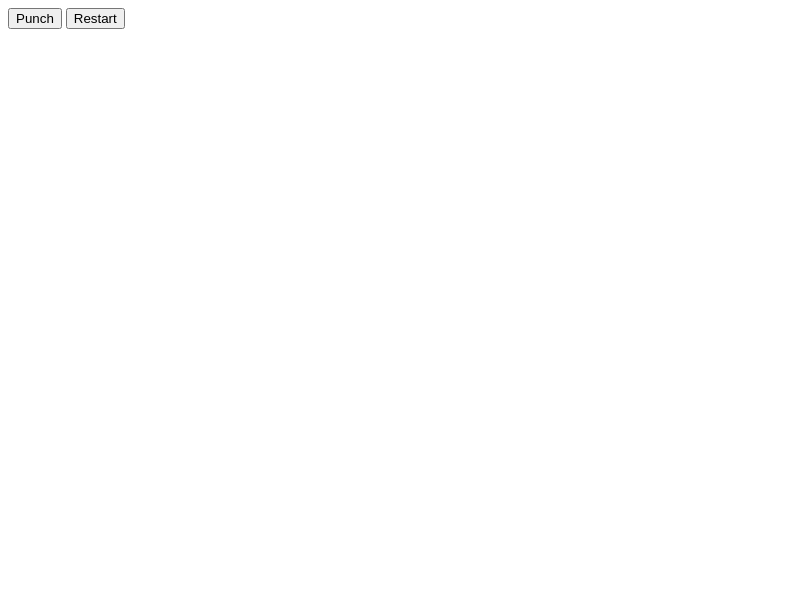
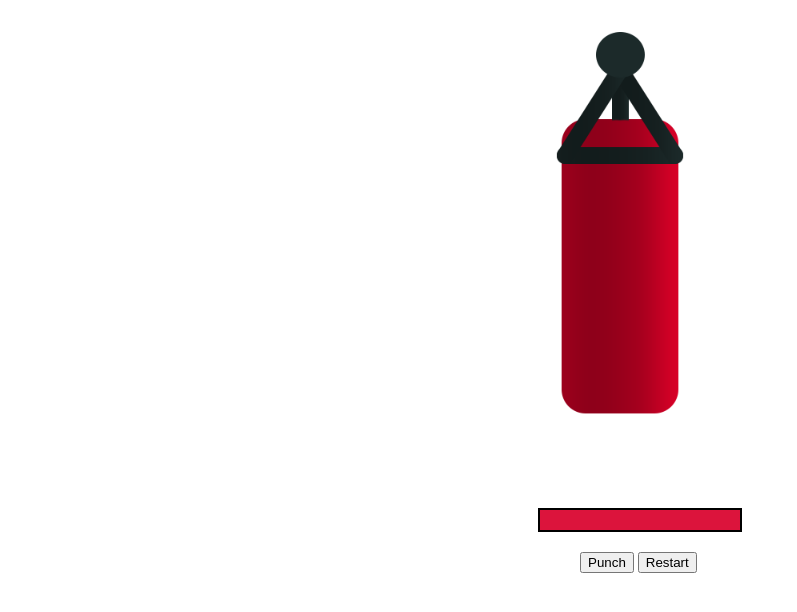
Before and after one commit to chakesezechi/vue-punchbag-game, a plain HTML site: page index.html in a window 1280 px wide. Shown: the whole page, without its empty margins (0-797 px from the left). Drawn offline with nearby package versions, Linux system fonts and the light colour scheme.

Commit message:
added styling to the file

```diff
--- a/index.html
+++ b/index.html
@@ -15,8 +15,10 @@
         <div id="bag"></div>
 
         <!--Bag Health-->
-        <div id="bag-health"></div>
-        <div id=""></div>
+        <div id="bag-health">
+            <div></div>
+        </div>
+
 
         <!--Game Controls-->
         <div id="controls">
--- a/style.css
+++ b/style.css
@@ -0,0 +1,23 @@
+#bag {
+    width: 200px;
+    height: 500px;
+    margin: 0 auto;
+    background: url(/img/bag.png) no-repeat;
+    background-size: 80%;
+}
+
+#bag-health {
+    width: 200px;
+    border: 2px solid #000;
+    margin: 0 auto 20px auto;
+}
+
+#bag-health div {
+    height: 20px;
+    background: crimson;
+}
+
+#controls {
+    width: 120px;
+    margin: 0 auto;
+}
```
